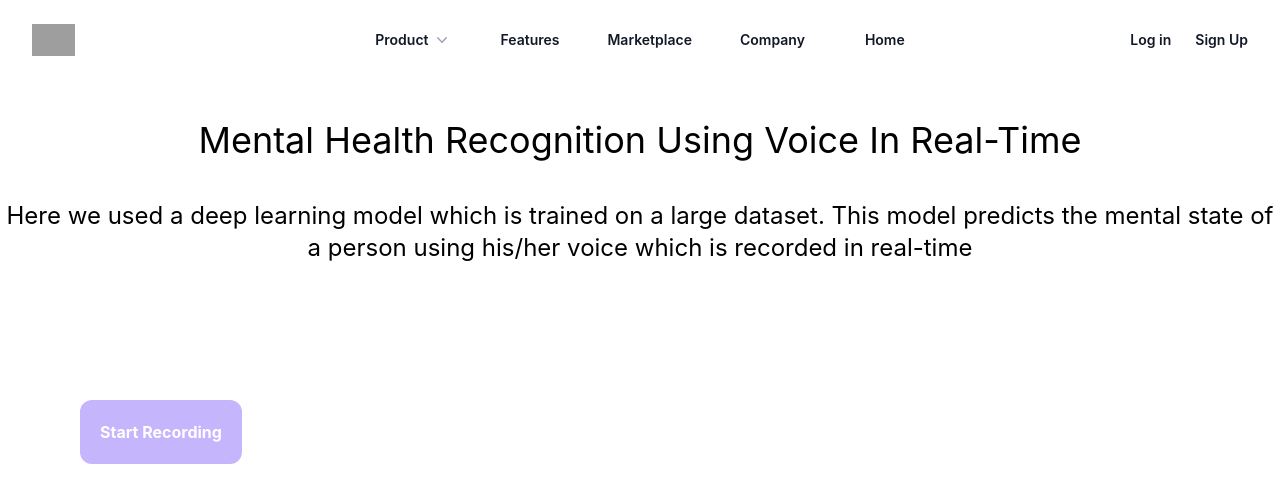
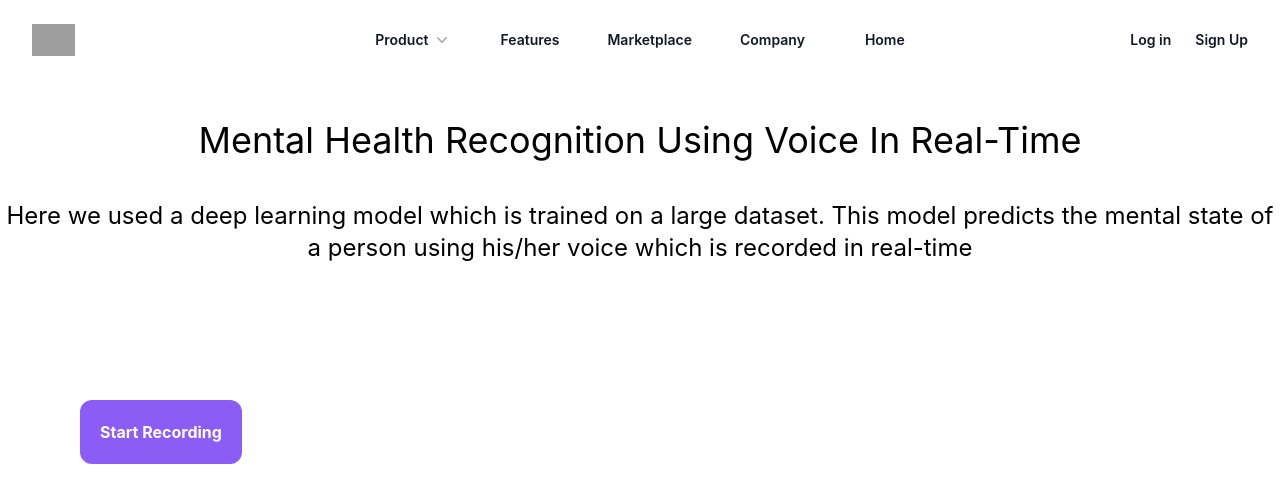
Before and after one commit to ParamThakkar123/SIH-hackathon, a React (Create React App) app: page /voice in a window 1280 px wide. Shown: the top 502 px of the page. Built offline with nearby package versions, Linux system fonts and the light colour scheme; grey boxes are pictures that could not be loaded.

Commit message:
changes done

```diff
--- a/package.json
+++ b/package.json
@@ -15,6 +15,7 @@
     "react-scripts": "5.0.1",
     "react-transition-group": "^4.4.5",
     "vmsg": "^0.4.0",
+    "wavesurfer-react": "^2.2.3",
     "web-vitals": "^2.1.4"
   },
   "scripts": {
--- a/src/components/Models Page/Voice.jsx
+++ b/src/components/Models Page/Voice.jsx
@@ -1,4 +1,7 @@
 import React from 'react'
+import { WaveForm } from 'wavesurfer-react'
+import { useState, useEffect } from 'react'
+import { WaveSurfer } from 'wavesurfer-react/dist/utils/createWavesurfer'
 
 const Voice = () => {
   return (
@@ -7,8 +10,10 @@ const Voice = () => {
       <p className='text-center text-2xl'>Here we used a deep learning model which is trained on a large dataset. This model predicts the mental state of a person using his/her voice which is recorded in real-time</p>
 
       <div className='m-0 absolute inset-y-1/2 ml-20 bg-violet-400 translate-y-2/4'>
-      <button className='bg-violet-300 p-5 rounded-xl text-white font-bold'>Start Recording</button>
+      <button className='bg-violet-500 hover:bg-violet-800 transition-colors duration-200 p-5 rounded-xl text-white font-bold'>Start Recording</button>
       </div>
+
+      <div className='mic'></div>
     </div>
   )
 }
--- a/src/index.js
+++ b/src/index.js
@@ -8,7 +8,7 @@ import { BrowserRouter } from 'react-router-dom';
 const root = ReactDOM.createRoot(document.getElementById('root'));
 root.render(
   <BrowserRouter>
-  <App />
+  <App/>
   </BrowserRouter>
 );
 
```
Also changed, not shown: 1 other file (tests, documents, lock files or other folders).
